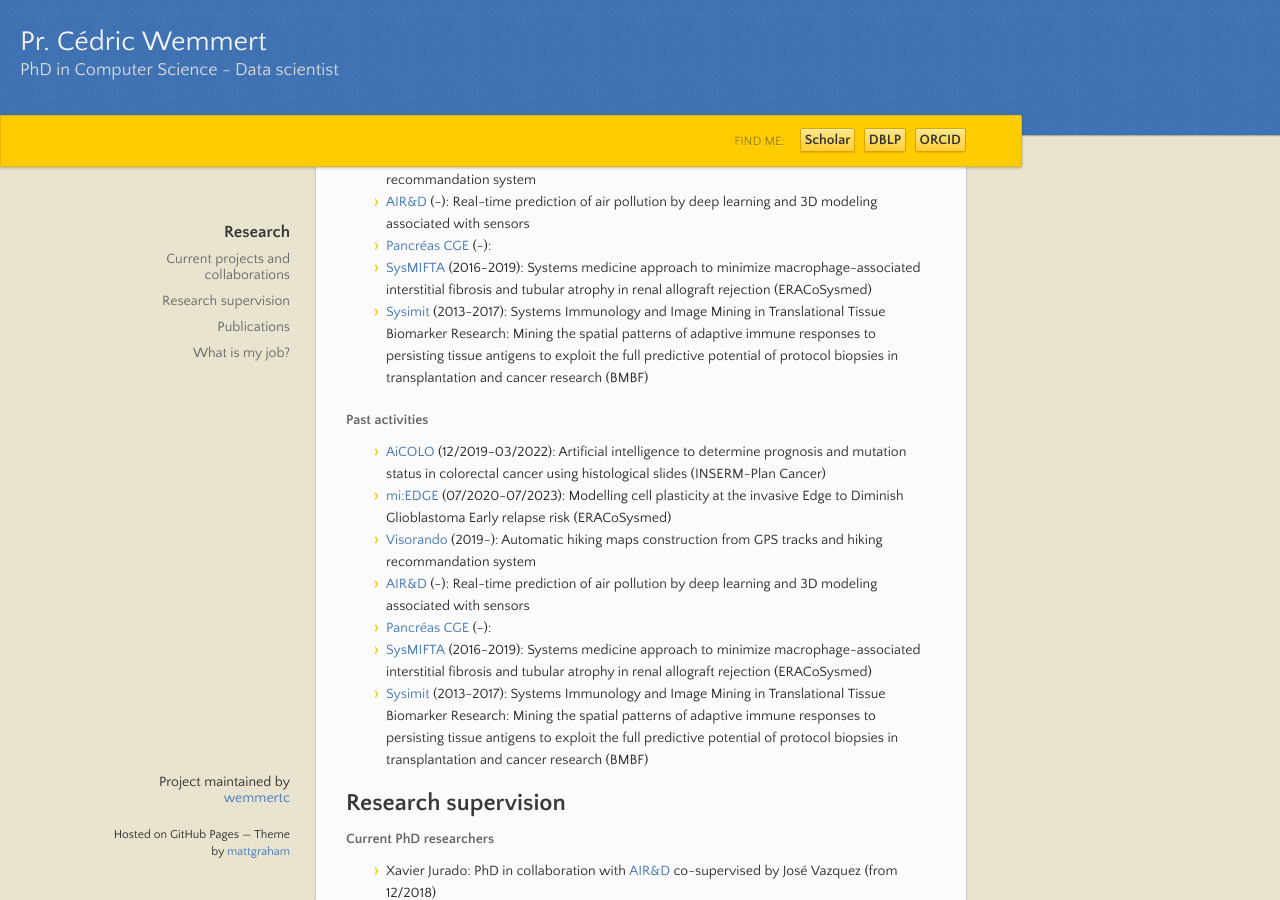
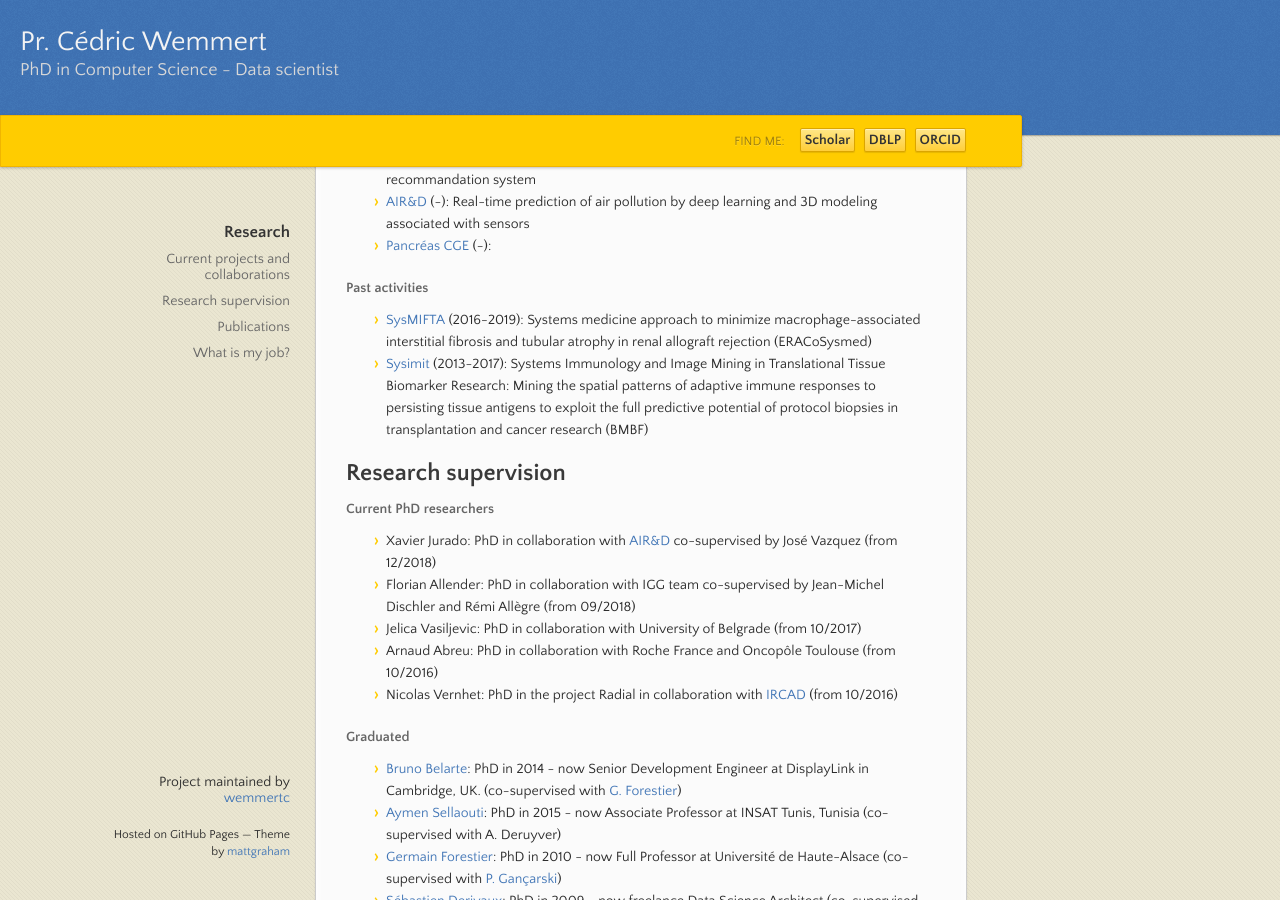
Before and after one commit to wemmertc/webpage, a Jekyll site: the page built from index.md, in a window 1280 px wide and 900 px high, scrolled down 345 px. Built offline with Jekyll 4.4.1, drawn with Linux system fonts in a browser that asks for light colours; our own code applies the rules of GitHub Pages for plain Markdown files.

Commit message:
publishing

```diff
--- a/_includes/past_projects.md
+++ b/_includes/past_projects.md
@@ -1,7 +1,2 @@
- * [AiCOLO](https://wemmertc.github.io/aicolo/) (12/2019-03/2022): Artificial intelligence to determine prognosis and mutation status in colorectal cancer using histological slides (INSERM-Plan Cancer)
- * [mi:EDGE](https://www.era-learn.eu/network-information/networks/eracosysmed/3rd-joint-transnational-call-for-european-research-projects-on-systems-medicine/modelling-cell-plasticity-at-the-invasive-edge-to-diminish-glioblastoma-early-relapse-risk) (07/2020-07/2023): Modelling cell plasticity at the invasive Edge to Diminish Glioblastoma Early relapse risk (ERACoSysmed)
- * [Visorando]() (2019-): Automatic hiking maps construction from GPS tracks and hiking recommandation system
- * [AIR&D]() (-): Real-time prediction of air pollution by deep learning and 3D modeling associated with sensors
- * [Pancréas CGE]() (-):
  * [SysMIFTA](https://www.era-learn.eu/network-information/networks/eracosysmed/1st-call-european-research-projects-to-demonstrate/systems-medicine-approach-to-minimize-macrophage-associated-interstitial-fibrosis-and-tubular-atrophy-in-renal-allograft-rejection) (2016-2019): Systems medicine approach to minimize macrophage-associated interstitial fibrosis and tubular atrophy in renal allograft rejection (ERACoSysmed)
  * [Sysimit](http://www.sysim.it/) (2013-2017): Systems Immunology and Image Mining in Translational Tissue Biomarker Research: Mining the spatial patterns of adaptive immune responses to persisting tissue antigens to exploit the full predictive potential of protocol biopsies in transplantation and cancer research (BMBF)
--- a/_includes/projects.md
+++ b/_includes/projects.md
@@ -3,5 +3,3 @@
  * [Visorando]() (2019-): Automatic hiking maps construction from GPS tracks and hiking recommandation system
  * [AIR&D]() (-): Real-time prediction of air pollution by deep learning and 3D modeling associated with sensors
  * [Pancréas CGE]() (-):
- * [SysMIFTA](https://www.era-learn.eu/network-information/networks/eracosysmed/1st-call-european-research-projects-to-demonstrate/systems-medicine-approach-to-minimize-macrophage-associated-interstitial-fibrosis-and-tubular-atrophy-in-renal-allograft-rejection) (2016-2019): Systems medicine approach to minimize macrophage-associated interstitial fibrosis and tubular atrophy in renal allograft rejection (ERACoSysmed)
- * [Sysimit](http://www.sysim.it/) (2013-2017): Systems Immunology and Image Mining in Translational Tissue Biomarker Research: Mining the spatial patterns of adaptive immune responses to persisting tissue antigens to exploit the full predictive potential of protocol biopsies in transplantation and cancer research (BMBF)
```
